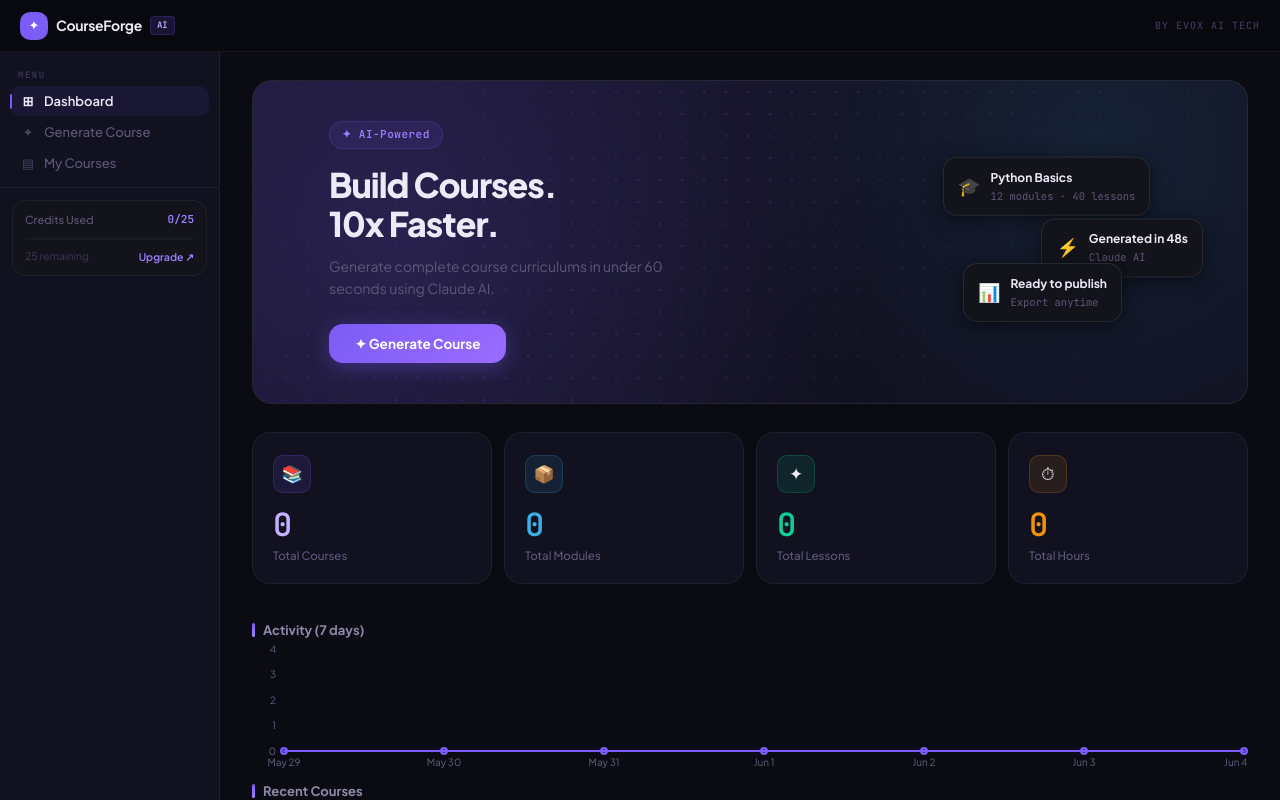
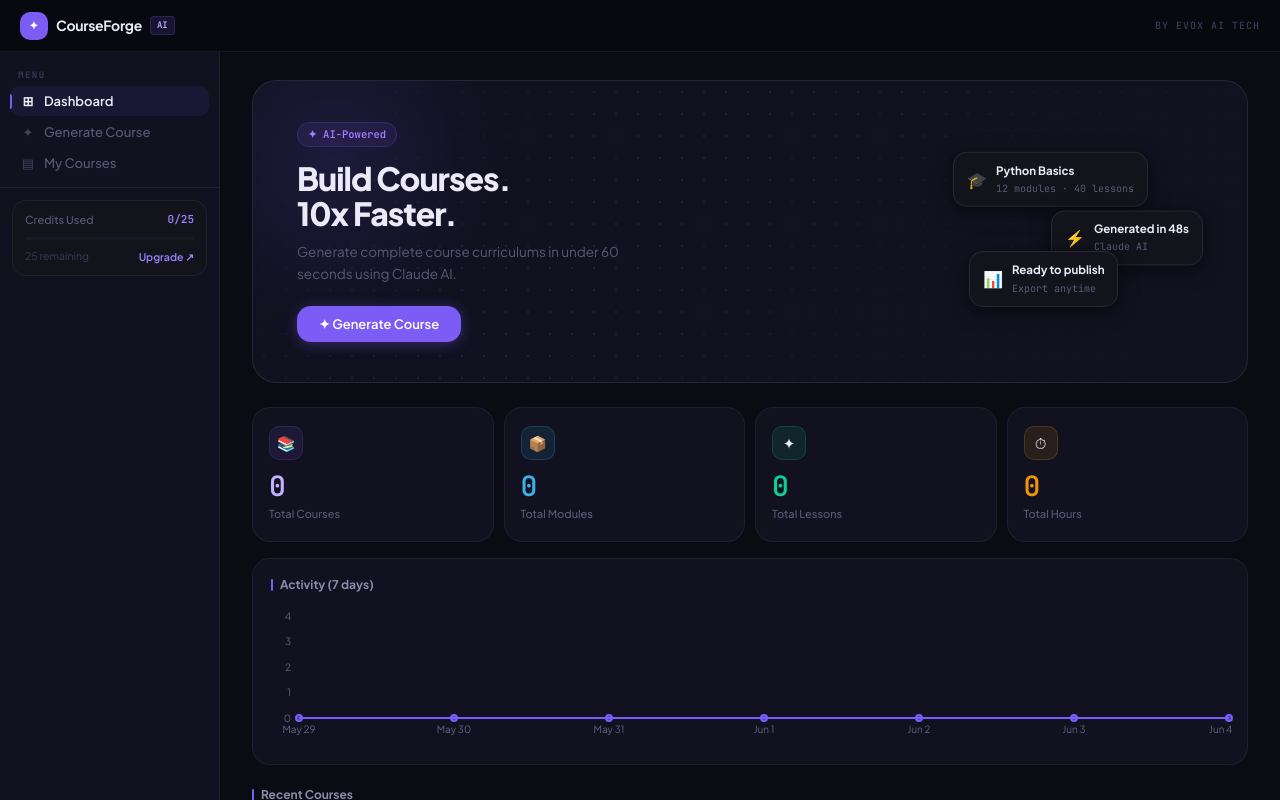
Before and after one commit to evoxaitech/courseforge-ai, a React (Create React App) app: page / in a window 1280 px wide. Built offline with nearby package versions, Linux system fonts and the light colour scheme.

Commit message:
fix: dashboard css complete

```diff
--- a/src/pages/Dashboard.css
+++ b/src/pages/Dashboard.css
@@ -1,73 +1,239 @@
-.dash-hero {
+/* Hero */
+.dash-hero-banner {
+    position: relative;
+    background: var(--surface);
+    border: 1px solid var(--border2);
+    border-radius: var(--r-2xl);
+    padding: 40px 44px;
+    margin-bottom: 24px;
     display: flex;
-    align-items: flex-start;
+    align-items: center;
     justify-content: space-between;
-    gap: 20px;
+    gap: 32px;
+    overflow: hidden;
 }
 
-/* Stats Grid */
+.dash-hero-glow {
+    position: absolute;
+    top: -80px;
+    left: -80px;
+    width: 320px;
+    height: 320px;
+    background: radial-gradient(circle, rgba(124, 92, 252, 0.12), transparent 70%);
+    pointer-events: none;
+    z-index: 0;
+}
+
+.dash-hero-dots {
+    position: absolute;
+    inset: 0;
+    background-image: radial-gradient(circle, rgba(124, 92, 252, 0.28) 1.5px, transparent 1.5px);
+    background-size: 22px 22px;
+    opacity: 0.7;
+    pointer-events: none;
+    z-index: 0;
+    mask-image: linear-gradient(135deg, rgba(0, 0, 0, 0.05) 0%, rgba(0, 0, 0, 0.8) 40%, rgba(0, 0, 0, 0.3) 70%, transparent 100%);
+    -webkit-mask-image: linear-gradient(135deg, rgba(0, 0, 0, 0.05) 0%, rgba(0, 0, 0, 0.8) 40%, rgba(0, 0, 0, 0.3) 70%, transparent 100%);
+}
+
+.dash-hero-content {
+    flex: 1;
+    position: relative;
+    z-index: 1;
+}
+
+.dash-hero-badge {
+    display: inline-flex;
+    align-items: center;
+    gap: 5px;
+    font-size: 10.5px;
+    font-weight: 600;
+    font-family: var(--font-mono);
+    color: var(--accent2);
+    background: rgba(124, 92, 252, 0.1);
+    border: 1px solid rgba(124, 92, 252, 0.2);
+    padding: 3px 10px;
+    border-radius: 20px;
+    margin-bottom: 14px;
+}
+
+.dash-hero-title {
+    font-size: 32px;
+    font-weight: 800;
+    color: var(--text);
+    letter-spacing: -1px;
+    line-height: 1.1;
+    margin-bottom: 10px;
+}
+
+.dash-hero-sub {
+    font-size: 13.5px;
+    color: var(--text3);
+    line-height: 1.6;
+    max-width: 360px;
+    margin-bottom: 22px;
+}
+
+.dash-hero-btn {
+    background: var(--accent);
+    color: #fff;
+    border: none;
+    padding: 10px 22px;
+    border-radius: var(--r-lg);
+    font-size: 13px;
+    font-weight: 600;
+    cursor: pointer;
+    transition: var(--trans);
+    box-shadow: 0 2px 14px rgba(124, 92, 252, 0.35);
+    display: inline-flex;
+    align-items: center;
+    gap: 7px;
+}
+
+.dash-hero-btn:hover {
+    background: var(--accent-h);
+    transform: translateY(-1px);
+    box-shadow: 0 6px 20px rgba(124, 92, 252, 0.4);
+}
+
+.dash-hero-visual {
+    position: relative;
+    width: 250px;
+    height: 150px;
+    flex-shrink: 0;
+    z-index: 1;
+}
+
+.hero-card-float {
+    position: absolute;
+    display: flex;
+    align-items: center;
+    gap: 9px;
+    background: var(--surface2);
+    border: 1px solid var(--border2);
+    border-radius: var(--r-lg);
+    padding: 9px 13px;
+    font-size: 16px;
+    box-shadow: var(--shadow-md);
+    white-space: nowrap;
+}
+
+.hero-card-1 {
+    top: 0;
+    left: 0;
+    animation: floatA 4s ease-in-out infinite;
+}
+
+.hero-card-2 {
+    top: 52px;
+    right: 0;
+    animation: floatB 4s ease-in-out infinite 0.8s;
+}
+
+.hero-card-3 {
+    bottom: 0;
+    left: 16px;
+    animation: floatA 4s ease-in-out infinite 1.6s;
+}
+
+@keyframes floatA {
+
+    0%,
+    100% {
+        transform: translateY(0);
+    }
+
+    50% {
+        transform: translateY(-6px);
+    }
+}
+
+@keyframes floatB {
+
+    0%,
+    100% {
+        transform: translateY(0);
+    }
+
+    50% {
+        transform: translateY(6px);
+    }
+}
+
+.hcf-title {
+    font-size: 11.5px;
+    font-weight: 700;
+    color: var(--text);
+}
+
+.hcf-sub {
+    font-size: 10px;
+    color: var(--text3);
+    font-family: var(--font-mono);
+    margin-top: 1px;
+}
+
+/* Stats */
 .stats-grid {
     display: grid;
     grid-template-columns: repeat(4, 1fr);
-    gap: 12px;
-    margin-bottom: 36px;
+    gap: 10px;
+    margin-bottom: 16px;
 }
 
 .stat-card {
     background: var(--surface);
     border: 1px solid var(--border);
     border-radius: var(--r-xl);
-    padding: 22px 20px 18px;
+    padding: 18px 16px;
     transition: var(--trans);
-    position: relative;
-    overflow: hidden;
     cursor: default;
 }
 
 .stat-card:hover {
     border-color: var(--border2);
-    transform: translateY(-3px);
-    box-shadow: 0 8px 28px rgba(0, 0, 0, 0.35);
+    transform: translateY(-2px);
+    box-shadow: var(--shadow-md);
 }
 
 .stat-icon-wrap {
-    width: 38px;
-    height: 38px;
-    border-radius: 10px;
+    width: 34px;
+    height: 34px;
+    border-radius: var(--r-md);
     display: flex;
     align-items: center;
     justify-content: center;
-    font-size: 17px;
-    margin-bottom: 16px;
+    font-size: 15px;
+    margin-bottom: 12px;
 }
 
 .stat-card.purple .stat-icon-wrap {
-    background: rgba(123, 92, 245, 0.12);
-    border: 1px solid rgba(123, 92, 245, 0.2);
+    background: rgba(124, 92, 252, 0.1);
+    border: 1px solid rgba(124, 92, 252, 0.18);
 }
 
 .stat-card.blue .stat-icon-wrap {
-    background: rgba(58, 175, 232, 0.1);
-    border: 1px solid rgba(58, 175, 232, 0.2);
+    background: rgba(56, 189, 248, 0.1);
+    border: 1px solid rgba(56, 189, 248, 0.18);
 }
 
 .stat-card.green .stat-icon-wrap {
-    background: rgba(14, 207, 150, 0.1);
-    border: 1px solid rgba(14, 207, 150, 0.2);
+    background: rgba(16, 217, 160, 0.1);
+    border: 1px solid rgba(16, 217, 160, 0.18);
 }
 
 .stat-card.amber .stat-icon-wrap {
-    background: rgba(240, 146, 10, 0.1);
-    border: 1px solid rgba(240, 146, 10, 0.2);
+    background: rgba(245, 158, 11, 0.1);
+    border: 1px solid rgba(245, 158, 11, 0.18);
 }
 
 .stat-value {
-    font-size: 32px;
+    font-size: 28px;
     font-weight: 800;
     font-family: var(--font-mono);
     line-height: 1;
-    margin-bottom: 6px;
-    letter-spacing: -1.5px;
+    margin-bottom: 5px;
+    letter-spacing: -1px;
 }
 
 .stat-card.purple .stat-value {
@@ -87,38 +253,75 @@
 }
 
 .stat-label {
-    font-size: 11.5px;
+    font-size: 11px;
     color: var(--text3);
     font-weight: 500;
 }
 
+/* Chart */
+.dash-chart-card {
+    background: var(--surface);
+    border: 1px solid var(--border);
+    border-radius: var(--r-xl);
+    padding: 16px 18px;
+    margin-bottom: 20px;
+}
+
+.dash-card-header {
+    margin-bottom: 14px;
+}
+
+.chart-wrap {
+    margin: 0 -4px;
+}
+
+.chart-tooltip {
+    background: var(--surface2);
+    border: 1px solid var(--border2);
+    border-radius: var(--r-md);
+    padding: 8px 12px;
+}
+
+.chart-tooltip-label {
+    font-size: 11px;
+    color: var(--text3);
+    font-family: var(--font-mono);
+    margin-bottom: 3px;
+}
+
+.chart-tooltip-value {
+    font-size: 13px;
+    font-weight: 700;
+    color: var(--accent3);
+}
+
 /* Sections */
 .dash-section {
-    margin-bottom: 36px;
+    margin-bottom: 28px;
 }
 
 .dash-section-header {
     display: flex;
     align-items: center;
     justify-content: space-between;
-    margin-bottom: 16px;
+    margin-bottom: 12px;
 }
 
 .section-title {
-    font-size: 13px;
+    font-size: 12px;
     font-weight: 700;
     color: var(--text2);
     display: flex;
     align-items: center;
-    gap: 8px;
+    gap: 7px;
 }
 
 .section-title::before {
     content: '';
     display: block;
-    width: 3px;
-    height: 14px;
-    background: linear-gradient(180deg, var(--accent), var(--accent2));
+    width: 2px;
+    height: 12px;
+    background: var(--accent);
     border-radius: 2px;
 }
 
@@ -130,20 +333,20 @@
     cursor: pointer;
     font-weight: 600;
     transition: var(--trans);
-    padding: 4px 10px;
+    padding: 3px 8px;
     border-radius: var(--r-md);
 }
 
 .section-link:hover {
     color: var(--accent3);
-    background: rgba(123, 92, 245, 0.08);
+    background: rgba(124, 92, 252, 0.08);
 }
 
 /* Course Cards */
 .courses-grid {
     display: grid;
     grid-template-columns: repeat(3, 1fr);
-    gap: 12px;
+    gap: 10px;
 }
 
 .course-card {
@@ -158,9 +361,9 @@
 }
 
 .course-card-stripe {
-    height: 3px;
+    height: 2px;
     background: linear-gradient(90deg, var(--accent), var(--accent2), #38BDF8);
-    opacity: 0.6;
+    opacity: 0.5;
     transition: var(--trans);
 }
 
@@ -169,69 +372,67 @@
 }
 
 .course-card-body {
-    padding: 16px 18px;
+    padding: 14px 16px;
     display: flex;
     flex-direction: column;
-    gap: 14px;
+    gap: 12px;
     flex: 1;
 }
 
 .course-card:hover {
-    border-color: rgba(123, 92, 245, 0.25);
-    transform: translateY(-3px);
-    box-shadow: 0 8px 28px rgba(0, 0, 0, 0.35);
+    border-color: rgba(124, 92, 252, 0.2);
+    transform: translateY(-2px);
+    box-shadow: var(--shadow-md);
 }
 
 .course-card-title {
-    font-size: 13.5px;
+    font-size: 13px;
     font-weight: 700;
     color: var(--text);
-    margin-bottom: 5px;
+    margin-bottom: 4px;
     line-height: 1.4;
-    letter-spacing: -0.2px;
 }
 
 .course-card-tagline {
-    font-size: 12px;
+    font-size: 11.5px;
     color: var(--text3);
     line-height: 1.5;
 }
 
 .course-card-footer {
     display: flex;
-    gap: 6px;
+    gap: 5px;
     flex-wrap: wrap;
     margin-top: auto;
 }
 
-/* Empty state */
+/* Empty */
 .dash-empty {
     display: flex;
     flex-direction: column;
     align-items: center;
-    padding: 56px 24px;
+    padding: 48px 24px;
     background: var(--surface);
-    border: 1px dashed rgba(123, 92, 245, 0.2);
+    border: 1px dashed rgba(124, 92, 252, 0.15);
     border-radius: var(--r-xl);
     text-align: center;
-    background-image: radial-gradient(circle at 50% 0%, rgba(123, 92, 245, 0.04), transparent 60%);
 }
 
 /* Coming Soon */
 .coming-grid {
     display: flex;
     flex-direction: column;
-    gap: 8px;
+    gap: 6px;
 }
 
 .coming-card {
     display: flex;
     align-items: center;
-    gap: 14px;
+    gap: 12px;
     background: var(--surface);
     border: 1px solid var(--border);
     border-radius: var(--r-lg);
-    padding: 13px 18px;
+    padding: 11px 16px;
     transition: var(--trans);
 }
 
@@ -241,10 +442,10 @@
 }
 
 .coming-icon {
-    font-size: 17px;
+    font-size: 15px;
     flex-shrink: 0;
-    width: 36px;
-    height: 36px;
+    width: 32px;
+    height: 32px;
     background: var(--surface3);
     border-radius: var(--r-md);
     display: flex;
@@ -254,209 +455,28 @@
 }
 
 .coming-title {
-    font-size: 13px;
+    font-size: 12.5px;
     font-weight: 600;
     color: var(--text2);
-    margin-bottom: 2px;
+    margin-bottom: 1px;
 }
 
 .coming-desc {
-    font-size: 12px;
+    font-size: 11.5px;
     color: var(--text3);
 }
 
 .coming-badge {
     margin-left: auto;
-    font-size: 9.5px;
+    font-size: 9px;
     font-weight: 700;
     font-family: var(--font-mono);
-    background: rgba(123, 92, 245, 0.08);
+    background: rgba(124, 92, 252, 0.08);
     color: var(--accent2);
-    border: 1px solid rgba(123, 92, 245, 0.15);
-    padding: 3px 9px;
-    border-radius: var(--r-sm);
+    border: 1px solid rgba(124, 92, 252, 0.12);
+    padding: 2px 8px;
+    border-radius: 4px;
     white-space: nowrap;
     flex-shrink: 0;
     letter-spacing: 0.5px;
 }
-
-/* ── Hero Banner ── */
-.dash-hero-banner {
-    position: relative;
-    background: var(--surface);
-    border: 1px solid var(--border2);
-    border-radius: 20px;
-    padding: 40px 44px;
-    margin-bottom: 28px;
-    display: flex;
-    align-items: center;
-    justify-content: space-between;
-    gap: 32px;
-    overflow: hidden;
-}
-
-.dash-hero-banner::before {
-    content: '';
-    position: absolute;
-    inset: 0;
-    background-image:
-        radial-gradient(circle at 15% 50%, rgba(123, 92, 245, 0.18) 0%, transparent 55%),
-        radial-gradient(circle at 85% 20%, rgba(58, 175, 232, 0.1) 0%, transparent 40%),
-        linear-gradient(135deg, rgba(123, 92, 245, 0.07) 0%, transparent 60%);
-    pointer-events: none;
-    z-index: 0;
-}
-
-.dash-hero-banner::after {
-    content: '';
-    position: absolute;
-    inset: 0;
-    background-image: radial-gradient(circle, rgba(123, 92, 245, 0.35) 1.5px, transparent 1.5px);
-    background-size: 22px 22px;
-    opacity: 0.75;
-    pointer-events: none;
-    z-index: 0;
-    mask-image: linear-gradient(135deg, rgba(0, 0, 0, 0.1) 0%, rgba(0, 0, 0, 0.8) 40%, rgba(0, 0, 0, 0.4) 70%, transparent 100%);
-    -webkit-mask-image: linear-gradient(135deg, rgba(0, 0, 0, 0.1) 0%, rgba(0, 0, 0, 0.8) 40%, rgba(0, 0, 0, 0.4) 70%, transparent 100%);
-}
-
-.dash-hero-glow {
-    display: none;
-}
-
-.dash-hero-content {
-    flex: 1;
-    position: relative;
-    z-index: 1;
-}
-
-.dash-hero-badge {
-    display: inline-flex;
-    align-items: center;
-    gap: 6px;
-    font-size: 11px;
-    font-weight: 700;
-    font-family: var(--font-mono);
-    color: var(--accent2);
-    background: rgba(123, 92, 245, 0.1);
-    border: 1px solid rgba(123, 92, 245, 0.2);
-    padding: 4px 12px;
-    border-radius: 20px;
-    margin-bottom: 16px;
-    letter-spacing: 0.5px;
-}
-
-.dash-hero-title {
-    font-size: 34px;
-    font-weight: 800;
-    color: var(--text);
-    letter-spacing: -1px;
-    line-height: 1.15;
-    margin-bottom: 12px;
-}
-
-.dash-hero-sub {
-    font-size: 14px;
-    color: var(--text3);
-    line-height: 1.6;
-    max-width: 380px;
-    margin-bottom: 24px;
-}
-
-.dash-hero-btn {
-    background: linear-gradient(135deg, var(--accent), #9B6BFF);
-    color: #fff;
-    border: none;
-    padding: 11px 26px;
-    border-radius: var(--r-lg);
-    font-size: 13.5px;
-    font-weight: 700;
-    cursor: pointer;
-    transition: var(--trans);
-    box-shadow: 0 4px 20px rgba(123, 92, 245, 0.35);
-    display: inline-flex;
-    align-items: center;
-    gap: 8px;
-}
-
-.dash-hero-btn:hover {
-    transform: translateY(-2px);
-    box-shadow: 0 8px 28px rgba(123, 92, 245, 0.45);
-}
-
-.dash-hero-visual {
-    position: relative;
-    width: 260px;
-    height: 160px;
-    flex-shrink: 0;
-    z-index: 1;
-}
-
-.hero-card-float {
-    position: absolute;
-    display: flex;
-    align-items: center;
-    gap: 10px;
-    background: var(--surface2);
-    border: 1px solid var(--border2);
-    border-radius: var(--r-lg);
-    padding: 10px 14px;
-    font-size: 18px;
-    box-shadow: var(--shadow-md);
-    white-space: nowrap;
-}
-
-.hero-card-1 {
-    top: 0;
-    left: 0;
-    animation: floatA 4s ease-in-out infinite;
-}
-
-.hero-card-2 {
-    top: 55px;
-    right: 0;
-    animation: floatB 4s ease-in-out infinite 0.8s;
-}
-
-.hero-card-3 {
-    bottom: 0;
-    left: 20px;
-    animation: floatA 4s ease-in-out infinite 1.6s;
-}
-
-@keyframes floatA {
-
-    0%,
-    100% {
-        transform: translateY(0px);
-    }
-
-    50% {
-        transform: translateY(-6px);
-    }
-}
-
-@keyframes floatB {
-
-    0%,
-    100% {
-        transform: translateY(0px);
-    }
-
-    50% {
-        transform: translateY(6px);
-    }
-}
-
-.hcf-title {
-    font-size: 12px;
-    font-weight: 700;
-    color: var(--text);
-}
-
-.hcf-sub {
-    font-size: 10.5px;
-    color: var(--text3);
-    font-family: var(--font-mono);
-    margin-top: 1px;
-}
```
